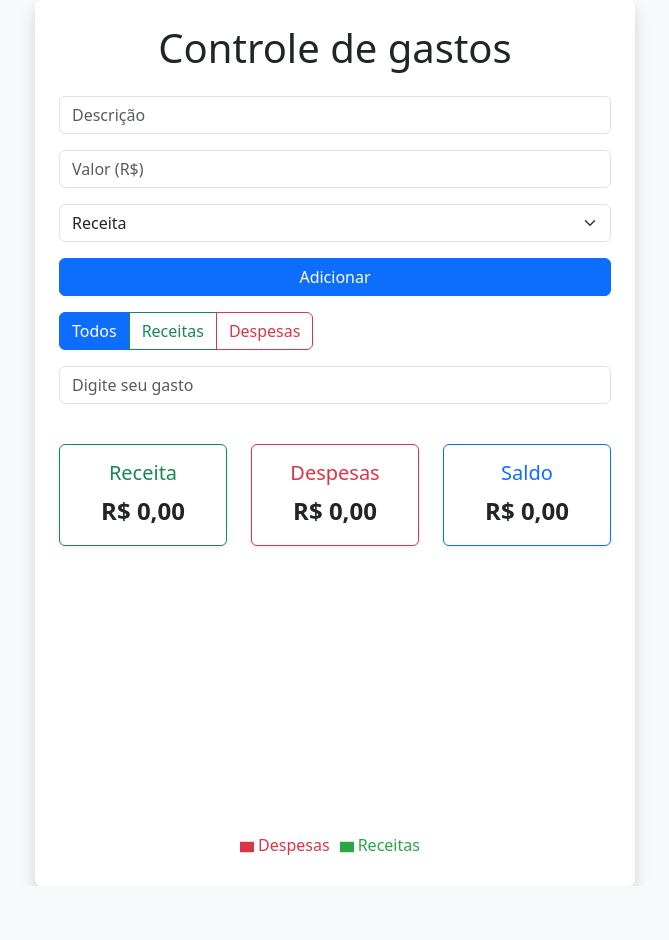
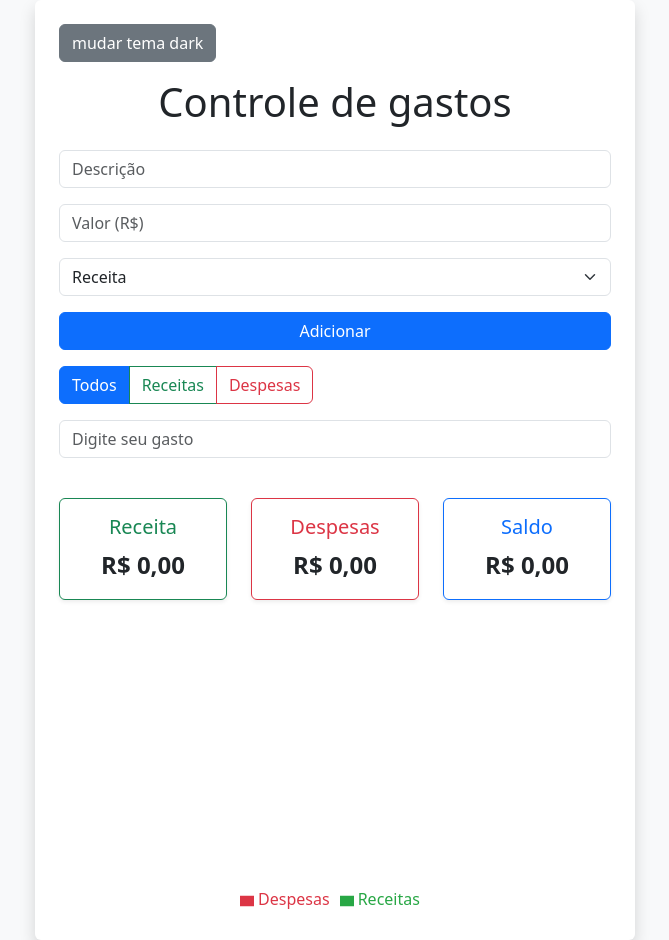
Before and after one commit to mikaeljuliao/controle-de-gasto-react, a React (Vite) app: page / in a window 1280 px wide. Shown: the whole page, without its empty margins (305-974 px from the left). Before the commit the page ends 886 px from the top, so only its background shows below. Built offline with nearby package versions, Linux system fonts and the light colour scheme.

Commit message:
botão de tema dark e light adicionado

```diff
--- a/src/App.jsx
+++ b/src/App.jsx
@@ -24,6 +24,8 @@ export default function App() {
   const [filtro, setFiltro] = useState('Todos')
 
   const [busca, setBusca] = useState('')
+
+  const [tema, setTema] = useState('light')
 
   useEffect(() => {
     localStorage.setItem("gastos", JSON.stringify(gastos));
@@ -108,9 +110,19 @@ export default function App() {
   );
 
 
+  function alterarTema () {
+    setTema( tema === 'light' ? 'dark' : 'light')
+
+
+  }
   return (
     <div className="container d-flex justify-content-center align-items-center ">
-      <div className="p-4 shadow rounded bg-white" style={{ maxWidth: "600px", width: "100%" }}>
+      <div className={`p-4 shadow rounded  ${tema === 'light' ? 'bg-white text-dark' : 'bg-dark text-light'}`}
+        style={{ maxWidth: "600px", width: "100%" }}
+>
+        <button className='btn btn-secondary mb-3' onClick={alterarTema}>
+           mudar tema {tema === 'light' ? 'dark' : 'light'}</button>
+
         <h1 className="text-center mb-4">Controle de gastos</h1>
 
         {/* Alerta aqui */}
```
